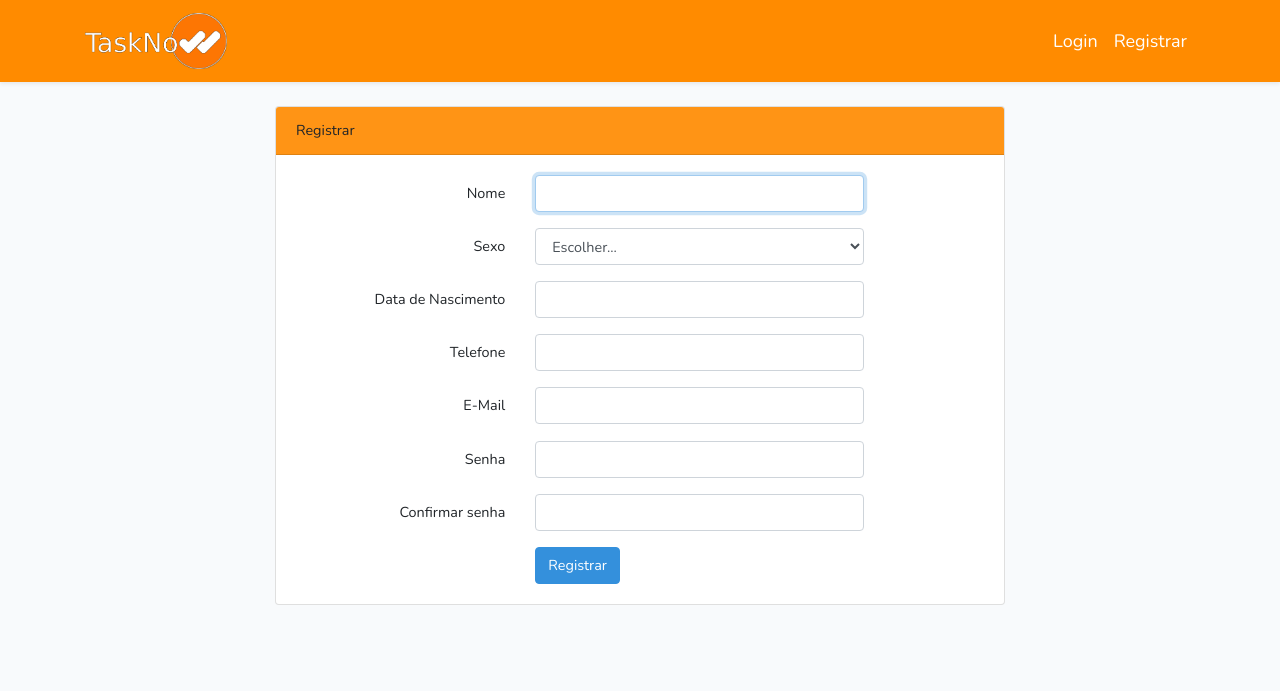
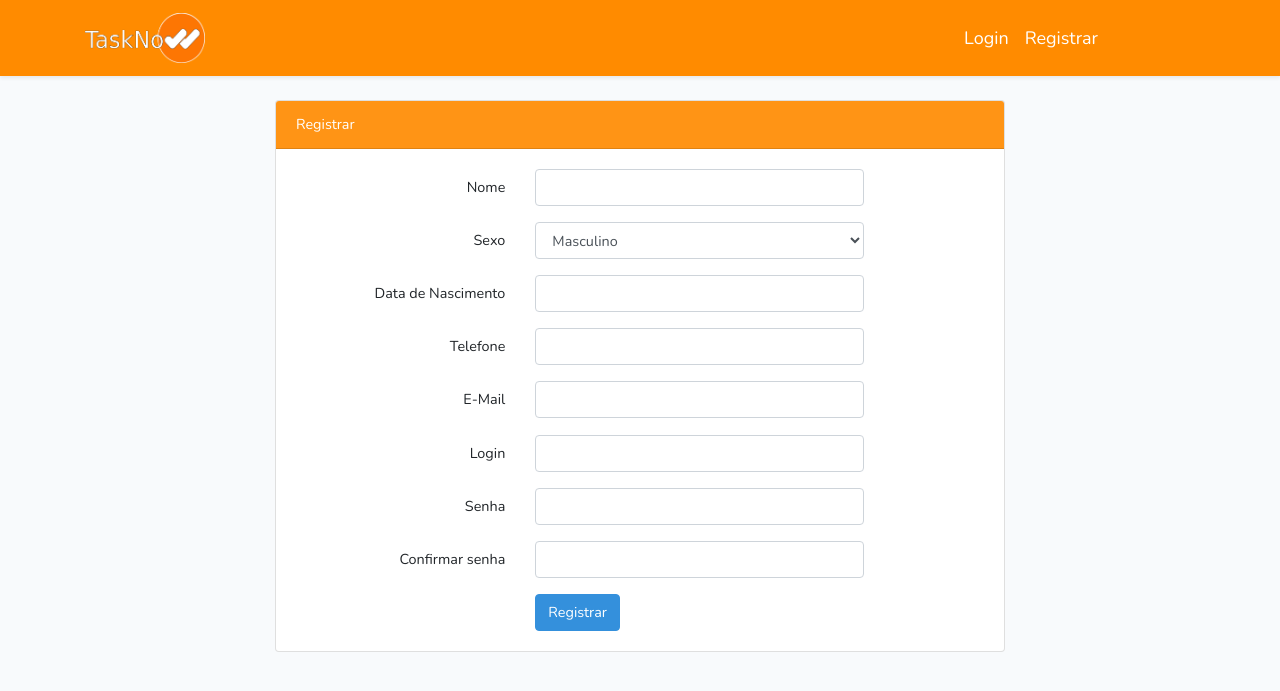
Before and after one commit to LaercioSR/TaskNow, a Laravel app: page /register in a window 1280 px wide. Shown: the top 691 px of the page. Run offline with Laravel 8, Linux system fonts and the light colour scheme.

Commit message:
Corrigido o cadastro de usuário

```diff
--- a/app/Http/Controllers/Auth/RegisterController.php
+++ b/app/Http/Controllers/Auth/RegisterController.php
@@ -48,8 +48,9 @@ class RegisterController extends Controller
      */
     protected function validator(array $data)
     {
+        //dd($data);
         return Validator::make($data, [
-            'name' => ['required', 'string', 'max:255'],
+            'nome' => ['required', 'string', 'max:255'],
             'email' => ['required', 'string', 'email', 'max:255', 'unique:users'],
             'password' => ['required', 'string', 'min:8', 'confirmed'],
         ]);
@@ -63,8 +64,13 @@ class RegisterController extends Controller
      */
     protected function create(array $data)
     {
+        //dd($data);
         return User::create([
-            'name' => $data['name'],
+            'nome' => $data['nome'],
+            'sexo' => $data['sexo'],
+            'data_nascimento' => $data['datanascimento'],
+            'telefone' => $data['telefone'],
+            'login' => $data['login'],
             'email' => $data['email'],
             'password' => Hash::make($data['password']),
         ]);
--- a/app/User.php
+++ b/app/User.php
@@ -16,7 +16,7 @@ class User extends Authenticatable
      * @var array
      */
     protected $fillable = [
-        'name', 'email', 'password',
+        'nome', 'sexo', 'data_nascimento', 'telefone', 'login', 'email', 'password',
     ];
 
     /**
--- a/database/seeds/DatabaseSeeder.php
+++ b/database/seeds/DatabaseSeeder.php
@@ -12,5 +12,6 @@ class DatabaseSeeder extends Seeder
     public function run()
     {
         // $this->call(UsersTableSeeder::class);
+        $this->call(UserSeeder::class);
     }
 }
--- a/public/css/app_style.css
+++ b/public/css/app_style.css
@@ -1,6 +1,10 @@
 #img-logo {
     height: 15%;
     width: 15%;
+}
+
+#image-logo {
+    image: url("../imagens/logo3.png");
 }
 
 #navbar-tasknow {
@@ -18,4 +22,19 @@
 
 .card-tasknow {
     background-color: #FF9415!important;
+    color: white;
 }
+
+.navbar-padrao {
+    font-size: 120%;
+    font-weight: bold;
+    color: white!important;
+}
+
+.navbar-padrao:hover {
+    color: #E8650C!important;
+}
+
+#texto-linha {
+    display: inline;
+}
--- a/resources/views/auth/register.blade.php
+++ b/resources/views/auth/register.blade.php
@@ -17,24 +17,40 @@
                             <label for="nome" class="col-md-4 col-form-label text-md-right">{{ __('Nome') }}</label>
 
                             <div class="col-md-6">
-                                <input id="nome" type="text" class="form-control @error('name') is-invalid @enderror" name="nome" value="{{ old('nome') }}" required autocomplete="nome" autofocus>
+                                <!--
+                                 @error('name') is-invalid @enderror
+                                -->
+                                <input id="nome" type="text" class="form-control" name="nome" value="{{ old('nome') }}" required autocomplete="nome">
 
+                                <!--
                                 @error('name')
                                     <span class="invalid-feedback" role="alert">
                                         <strong>{{ $message }}</strong>
                                     </span>
                                 @enderror
+                                -->
                             </div>
                         </div>
 
                         <div class="form-group row">
                             <label for="sexo" class="col-md-4 col-form-label text-md-right">{{ __('Sexo') }}</label>
 
+                            <!--
                             <div class="col-md-6">
-                                <select id="sexo" class="form-control">
-                                    <option selected>Escolher...</option>
-                                    <option>Masculino</option>
-                                    <option>Feminino</option>
+                                <div class="form-check form-check-inline">
+                                    <input class="form-check-input" type="radio" name="sexo" id="masculino" value="0">
+                                    <label class="form-check-label" for="masculino">Masculino</label>
+                                </div>
+                                <div class="form-check form-check-inline">
+                                    <input class="form-check-input" type="radio" name="sexo" id="feminino" value="1">
+                                    <label class="form-check-label" for="feminino">Feminino</label>
+                                </div>
+                            </div>
+                            -->
+                            <div class="col-md-6">
+                                <select id="sexo" class="form-control" name="sexo">
+                                    <option value=0>Masculino</option>
+                                    <option value=1>Feminino</option>
                                 </select>
                             </div>
                         </div>
@@ -43,7 +59,7 @@
                             <label for="datanascimento" class="col-md-4 col-form-label text-md-right">{{ __('Data de Nascimento') }}</label>
 
                             <div class="col-md-6">
-                                <input id="datanascimento" type="text" class="form-control" name="datanascimento" value="{{ old('datanascimento') }}" required autocomplete="datanascimento" autofocus>
+                                <input id="datanascimento" type="text" class="form-control" name="datanascimento" value="{{ old('datanascimento') }}" required autocomplete="datanascimento" >
                             </div>
                         </div>
 
@@ -51,7 +67,7 @@
                             <label for="telefone" class="col-md-4 col-form-label text-md-right">{{ __('Telefone') }}</label>
 
                             <div class="col-md-6">
-                                <input id="telefone" type="text" class="form-control" name="telefone" value="{{ old('telefone') }}" required autocomplete="telefone" autofocus>
+                                <input id="telefone" type="text" class="form-control" name="telefone" value="{{ old('telefone') }}" required autocomplete="telefone">
                             </div>
                         </div>
 
@@ -59,13 +75,26 @@
                             <label for="email" class="col-md-4 col-form-label text-md-right">{{ __('E-Mail') }}</label>
 
                             <div class="col-md-6">
-                                <input id="email" type="email" class="form-control @error('email') is-invalid @enderror" name="email" value="{{ old('email') }}" required autocomplete="email">
+                                <!--
+                                @error('email') is-invalid @enderror
+                                -->
+                                <input id="email" type="email" class="form-control " name="email" value="{{ old('email') }}" required autocomplete="email">
 
+                                <!--
                                 @error('email')
                                     <span class="invalid-feedback" role="alert">
                                         <strong>{{ $message }}</strong>
                                     </span>
                                 @enderror
+                                -->
+                            </div>
+                        </div>
+
+                        <div class="form-group row">
+                            <label for="login" class="col-md-4 col-form-label text-md-right">{{ __('Login') }}</label>
+
+                            <div class="col-md-6">
+                                <input id="login" type="text" class="form-control" name="login" value="{{ old('login') }}" required autocomplete="login">
                             </div>
                         </div>
 
@@ -73,13 +102,18 @@
                             <label for="password" class="col-md-4 col-form-label text-md-right">{{ __('Senha') }}</label>
 
                             <div class="col-md-6">
-                                <input id="password" type="password" class="form-control @error('password') is-invalid @enderror" name="password" required autocomplete="new-password">
+                                <!--
+                                 @error('password') is-invalid @enderror
+                                -->
+                                <input id="password" type="password" class="form-control" name="password" required autocomplete="new-password">
 
+                                <!--
                                 @error('password')
                                     <span class="invalid-feedback" role="alert">
                                         <strong>{{ $message }}</strong>
                                     </span>
                                 @enderror
+                                -->
                             </div>
                         </div>
 
--- a/resources/views/layouts/app.blade.php
+++ b/resources/views/layouts/app.blade.php
@@ -25,7 +25,7 @@
         <nav class="navbar navbar-expand-md navbar-light bg-white shadow-sm " id="navbar-tasknow">
             <div class="container">
                 <a class="navbar-brand" href="{{ url('/') }}">
-                    <img src="{{ asset('imagens/logo.png') }}" id="img-logo">
+                    <img src="{{ asset('imagens/logo3.png') }}" width="120" height="50" alt="">
                 </a>
                 <button class="navbar-toggler" type="button" data-toggle="collapse" data-target="#navbarSupportedContent" aria-controls="navbarSupportedContent" aria-expanded="false" aria-label="{{ __('Toggle navigation') }}">
                     <span class="navbar-toggler-icon"></span>
@@ -34,13 +34,50 @@
                 <div class="collapse navbar-collapse" id="navbarSupportedContent">
                     <!-- Left Side Of Navbar -->
                     <ul class="navbar-nav mr-auto">
+                        @guest
 
+                        @else
+                        <li class="nav-item dropdown">
+                            <a class="nav-link dropdown-toggle navbar-padrao " href="#" id="navbarDropdown" role="button" data-toggle="dropdown" aria-haspopup="true" aria-expanded="false">
+                                <p id="texto-linha">Tarefas</p>
+                            </a>
+                            <div class="dropdown-menu" aria-labelledby="navbarDropdown">
+                                <a class="dropdown-item" href="#">Ação</a>
+                                <a class="dropdown-item" href="#">Outra ação</a>
+                                <div class="dropdown-divider"></div>
+                                <a class="dropdown-item" href="#">Algo mais aqui</a>
+                            </div>
+                        </li>
+                        <li class="nav-item dropdown">
+                            <a class="nav-link dropdown-toggle navbar-padrao" href="#" id="navbarDropdown" role="button" data-toggle="dropdown" aria-haspopup="true" aria-expanded="false">
+                                <p id="texto-linha">Tipos de Tarefas</p>
+                            </a>
+                            <div class="dropdown-menu" aria-labelledby="navbarDropdown">
+                                <a class="dropdown-item" href="#">Ação</a>
+                                <a class="dropdown-item" href="#">Outra ação</a>
+                                <div class="dropdown-divider"></div>
+                                <a class="dropdown-item" href="#">Algo mais aqui</a>
+                            </div>
+                        </li>
+                        <li class="nav-item">
+                            <a class="nav-link navbar-padrao" href="#">Usuários</a>
+                        </li>
+                        @endguest
                     </ul>
 
+                    &nbsp&nbsp&nbsp&nbsp&nbsp&nbsp&nbsp&nbsp&nbsp&nbsp&nbsp&nbsp&nbsp&nbsp&nbsp&nbsp&nbsp&nbsp&nbsp&nbsp&nbsp
+                    &nbsp&nbsp&nbsp&nbsp&nbsp&nbsp&nbsp&nbsp&nbsp&nbsp&nbsp&nbsp&nbsp&nbsp&nbsp&nbsp&nbsp&nbsp&nbsp&nbsp&nbsp
+                    &nbsp&nbsp&nbsp&nbsp&nbsp&nbsp&nbsp&nbsp&nbsp&nbsp&nbsp&nbsp&nbsp&nbsp&nbsp&nbsp&nbsp&nbsp&nbsp&nbsp&nbsp
+                    &nbsp&nbsp&nbsp&nbsp&nbsp&nbsp&nbsp&nbsp&nbsp&nbsp&nbsp&nbsp&nbsp&nbsp&nbsp&nbsp&nbsp&nbsp&nbsp&nbsp&nbsp
+                    &nbsp&nbsp&nbsp&nbsp&nbsp&nbsp&nbsp&nbsp&nbsp&nbsp&nbsp&nbsp&nbsp&nbsp&nbsp&nbsp&nbsp&nbsp&nbsp&nbsp&nbsp
+
                     <!-- Right Side Of Navbar -->
-                    <ul class="navbar-nav ml-auto">
+                    <ul class="navbar-nav mr-auto">
                         <!-- Authentication Links -->
                         @guest
+                            &nbsp&nbsp&nbsp&nbsp&nbsp&nbsp&nbsp&nbsp&nbsp&nbsp&nbsp&nbsp&nbsp&nbsp&nbsp&nbsp&nbsp&nbsp&nbsp&nbsp&nbsp
+                            &nbsp&nbsp&nbsp&nbsp&nbsp&nbsp&nbsp&nbsp&nbsp&nbsp&nbsp&nbsp&nbsp&nbsp&nbsp&nbsp&nbsp&nbsp&nbsp&nbsp&nbsp
+                            &nbsp&nbsp&nbsp&nbsp&nbsp&nbsp&nbsp&nbsp&nbsp&nbsp&nbsp&nbsp&nbsp&nbsp&nbsp&nbsp&nbsp&nbsp&nbsp&nbsp&nbsp
                             <li class="nav-item">
                                 <a class="nav-link button-link" href="{{ route('login') }}">{{ __('Login') }}</a>
                             </li>
@@ -51,15 +88,15 @@
                             @endif
                         @else
                             <li class="nav-item dropdown">
-                                <a id="navbarDropdown" class="nav-link dropdown-toggle" href="#" role="button" data-toggle="dropdown" aria-haspopup="true" aria-expanded="false" v-pre>
-                                    {{ Auth::user()->name }} <span class="caret"></span>
+                                <a id="navbarDropdown" class="nav-link dropdown-toggle navbar-padrao" href="#" role="button" data-toggle="dropdown" aria-haspopup="true" aria-expanded="false" v-pre>
+                                    <!-- <img src="{{ asset('imagens/person.png') }}"> -->
+                                    <p id="texto-linha">{{ Auth::user()->nome }}</p><span class="caret"></span>
                                 </a>
-
                                 <div class="dropdown-menu dropdown-menu-right" aria-labelledby="navbarDropdown">
                                     <a class="dropdown-item" href="{{ route('logout') }}"
                                        onclick="event.preventDefault();
                                                      document.getElementById('logout-form').submit();">
-                                        {{ __('Logout') }}
+                                        {{ __('Sair') }}
                                     </a>
 
                                     <form id="logout-form" action="{{ route('logout') }}" method="POST" style="display: none;">
```
Also changed, not shown: app/Http/Controllers/UserController.php (added, +85 -0 lines), database/seeds/UserSeeder.php (added, +25 -0 lines), database/migrations/2014_10_12_000000_create_users_table.php, public/imagens/logo2.png (added), public/imagens/logo3.png (added), public/imagens/person.png (added).
